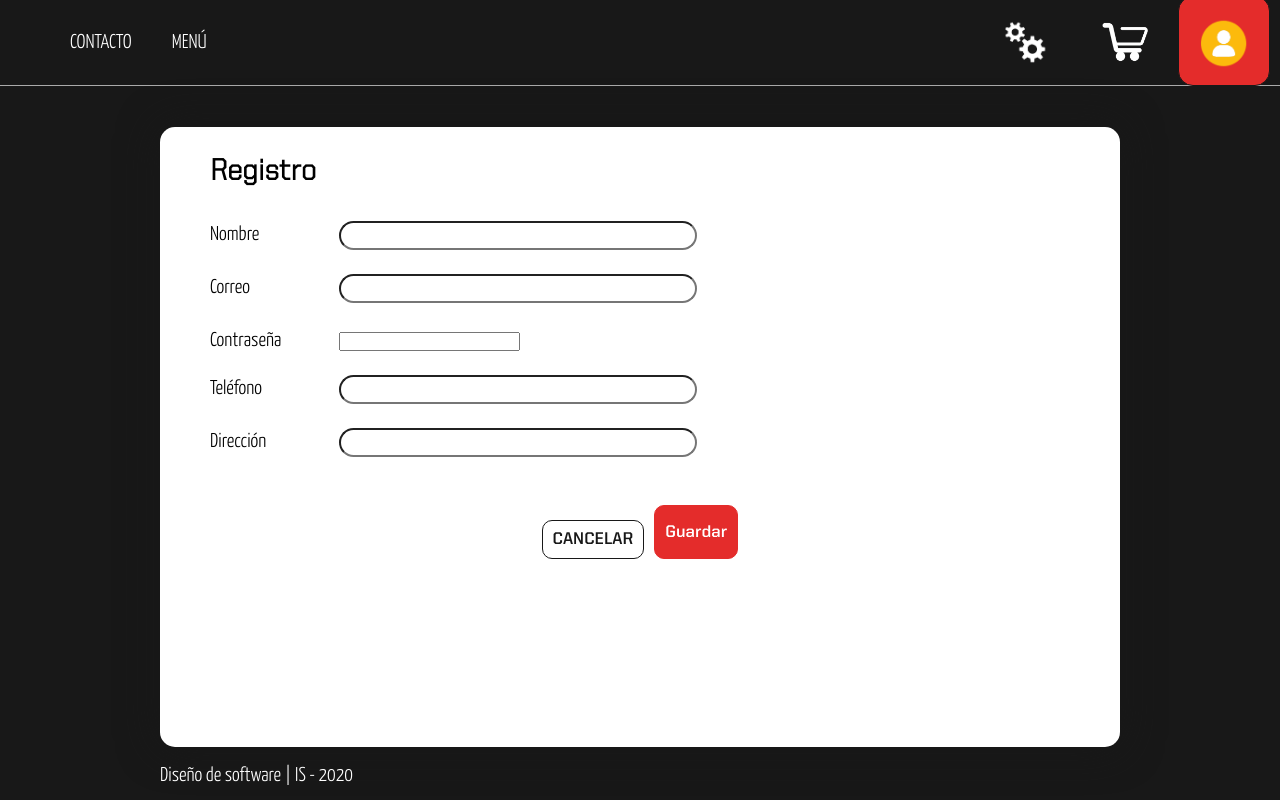
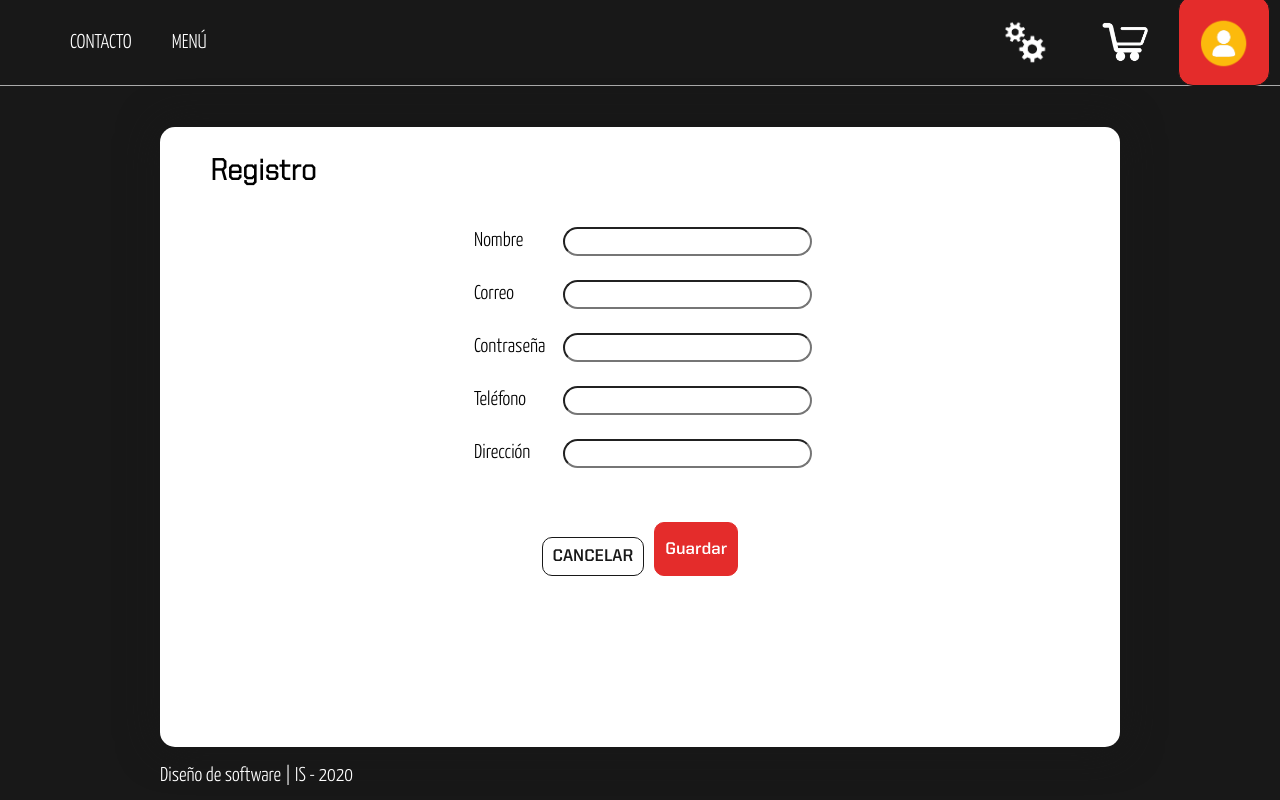
Before and after one commit to Jorge-Blanco-42/PPC, an Angular app in the folder proyecto-angular/: page /signUp in a window 1280 px wide. Built offline with nearby package versions, Linux system fonts and the light colour scheme; no server answers.

Commit message:
ya casi esta lindo suave >:v

```diff
--- a/proyecto-angular/src/app/components/signUp/signUp.component.html
+++ b/proyecto-angular/src/app/components/signUp/signUp.component.html
@@ -3,6 +3,9 @@
     <div>
         <h2>Registro</h2><br/>
     </div>
+
+    <div class='rowRegistro'>
+        <div class='column'>
             <p>
                 <label for="name">Nombre</label>
                 <input type="text" name="name" #name="ngModel" [(ngModel)]="user.name" required>
@@ -34,10 +37,14 @@
             </p>
             <br/><br/>
 
+        </div>
+
+    </div>
     <div class="row">
         <button class="cancelButton" [routerLink]="['/contacto']" >CANCELAR</button>
         <input class="submitbtn" type="submit" value="Guardar">
     </div>
 
+
 </form>
 </div>
--- a/proyecto-angular/src/styles.css
+++ b/proyecto-angular/src/styles.css
@@ -292,6 +292,7 @@ form label{
 form input[type="text"],
 form input[type="number"],
 form input[type="email"],
+form input[type="password"],
 form textarea{
 	width: 40%;
 	padding: 5px;
@@ -441,6 +442,10 @@ form input[disabled]{
 	padding: 2% 2% 2% 2%;
 }
 
+.rowRegistro{
+	padding-left:30%;
+}
+
 .row {
 	display: flex;
   }
```
Lines whose indentation alone changed are shown as unchanged.
